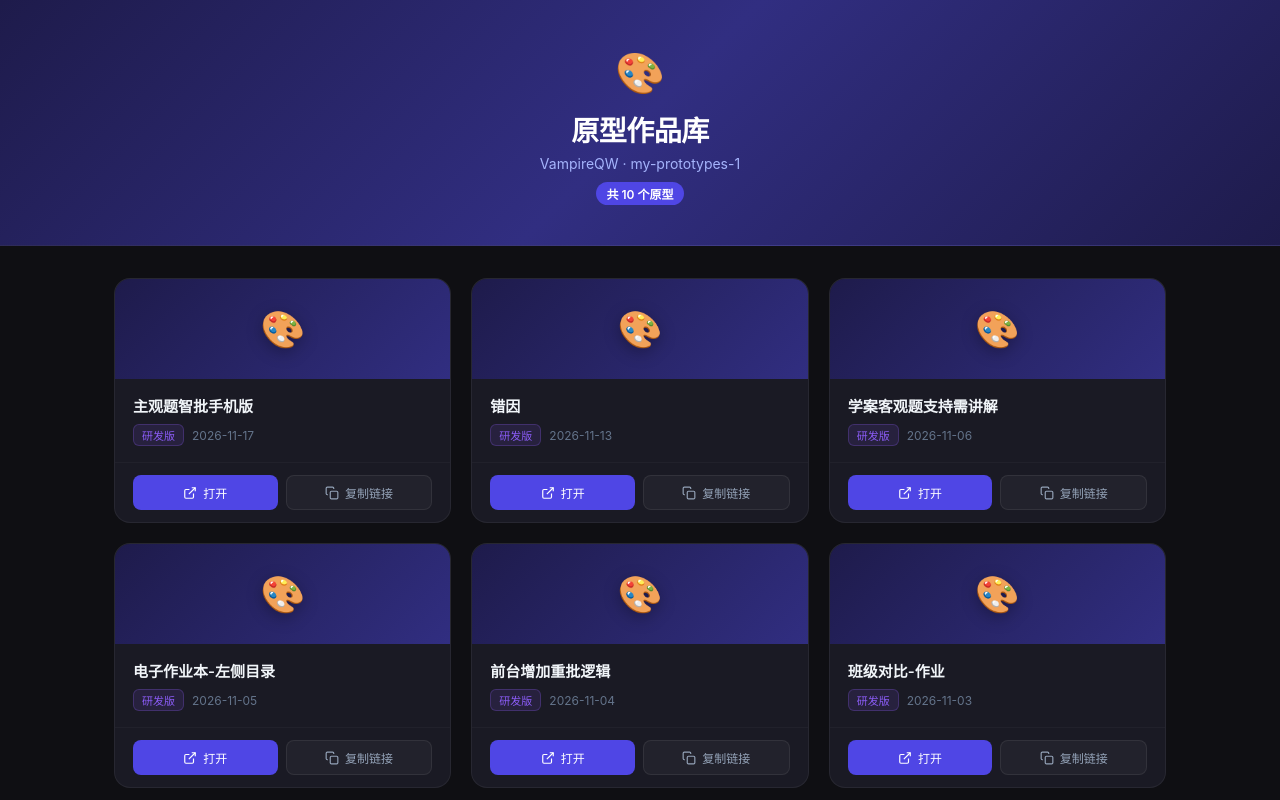
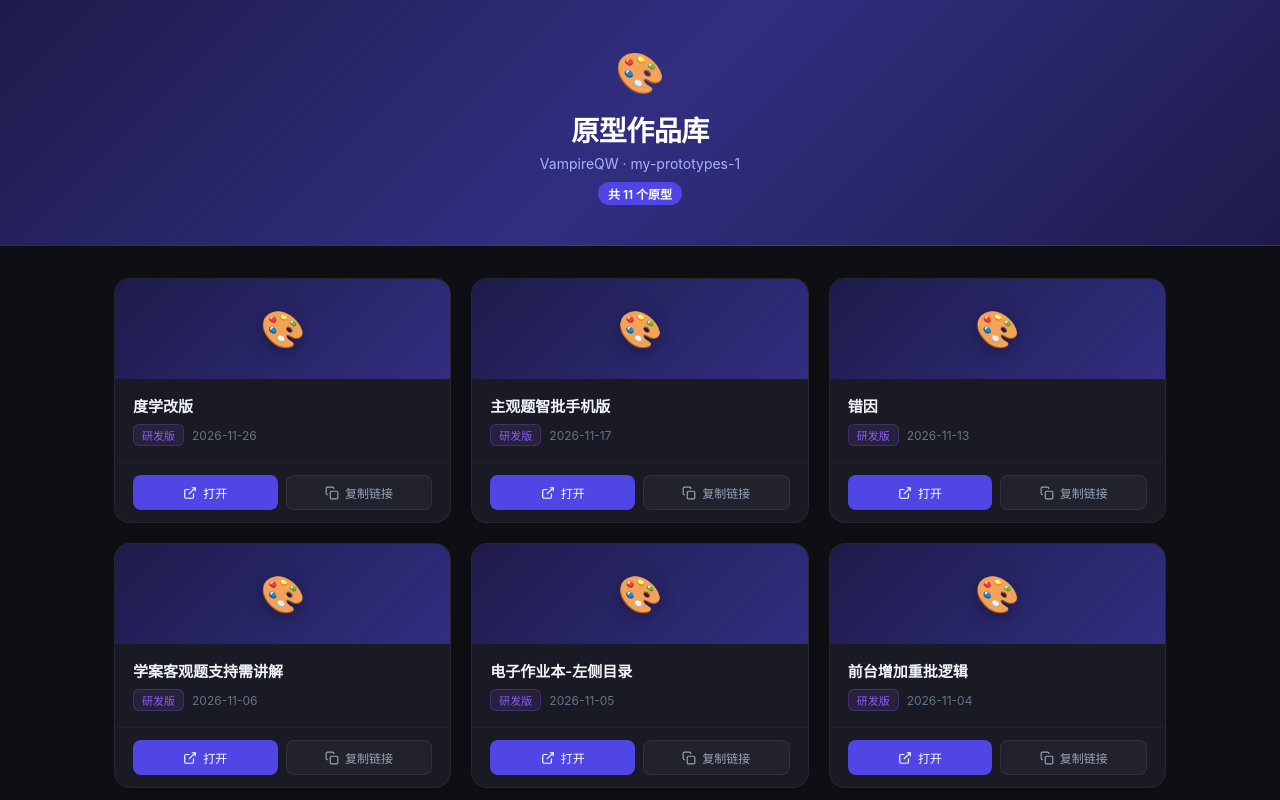
Before and after one commit to VampireQW/my-prototypes-1, a plain HTML site: page projects/index.html in a window 1280 px wide. Shown: the top 800 px of the page. Drawn offline with Linux system fonts and the light colour scheme.

Commit message:
Update projects listing page

```diff
--- a/projects/index.html
+++ b/projects/index.html
@@ -39,10 +39,32 @@
   <div class="header-icon">🎨</div>
   <h1>原型作品库</h1>
   <p>VampireQW · my-prototypes-1</p>
-  <span class="count">共 10 个原型</span>
+  <span class="count">共 11 个原型</span>
 </div>
 <div class="container">
   <div class="grid">
+            <div class="card" onclick="window.open('https://VampireQW.github.io/my-prototypes-1/projects/p-c950f256010b3606/','_blank')">
+                <div class="card-header">
+                    <div class="project-icon">🎨</div>
+                </div>
+                <div class="card-body">
+                    <h3 class="project-name" title="度学改版">度学改版</h3>
+                    <div class="project-meta">
+                        <span class="mode-badge" style="background:#8b5cf620;color:#8b5cf6;border-color:#8b5cf640">研发版</span>
+                        <span class="published-date">2026-11-26</span>
+                    </div>
+                </div>
+                <div class="card-footer">
+                    <button class="btn-open" onclick="event.stopPropagation();window.open('https://VampireQW.github.io/my-prototypes-1/projects/p-c950f256010b3606/','_blank')">
+                        <svg width="14" height="14" viewBox="0 0 24 24" fill="none" stroke="currentColor" stroke-width="2"><path d="M18 13v6a2 2 0 01-2 2H5a2 2 0 01-2-2V8a2 2 0 012-2h6"/><polyline points="15 3 21 3 21 9"/><line x1="10" y1="14" x2="21" y2="3"/></svg>
+                        打开
+                    </button>
+                    <button class="btn-copy" onclick="event.stopPropagation();copyLink('https://VampireQW.github.io/my-prototypes-1/projects/p-c950f256010b3606/',this)">
+                        <svg width="14" height="14" viewBox="0 0 24 24" fill="none" stroke="currentColor" stroke-width="2"><rect x="9" y="9" width="13" height="13" rx="2" ry="2"/><path d="M5 15H4a2 2 0 01-2-2V4a2 2 0 012-2h9a2 2 0 012 2v1"/></svg>
+                        复制链接
+                    </button>
+                </div>
+            </div>
             <div class="card" onclick="window.open('https://VampireQW.github.io/my-prototypes-1/projects/p-7062e5480dcb01ac/','_blank')">
                 <div class="card-header">
                     <div class="project-icon">🎨</div>
```
